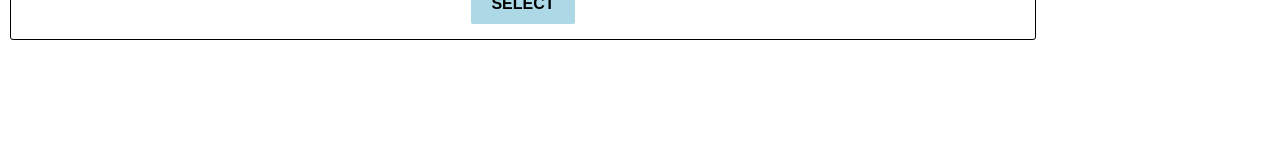
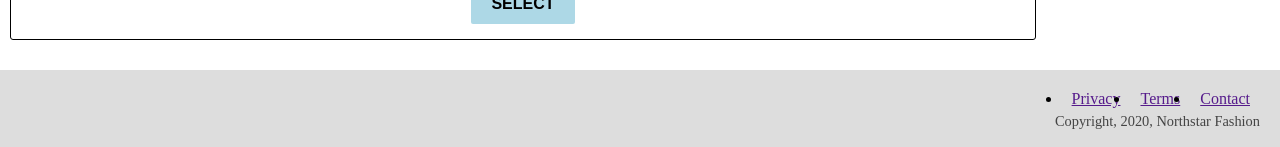
Before and after one commit to promie/fcc-product-landing, a Vue app: page / in a window 1280 px wide. Shown: the part 1077-1224 px from the top of the page. Before the commit the page ends 1127 px from the top, so only its background shows below. Built offline with nearby package versions, Linux system fonts and the light colour scheme.

Commit message:
Added a footer component

```diff
--- /dev/null
+++ b/src/components/Footer.vue
@@ -0,0 +1,41 @@
+<script>
+export default {
+  name: 'Footer'
+}
+</script>
+
+<template>
+  <footer>
+    <ul>
+      <li><a href="">Privacy</a></li>
+      <li><a href="">Terms</a></li>
+      <li><a href="">Contact</a></li>
+    </ul>
+    <span>Copyright, 2020, Northstar Fashion</span>
+  </footer>
+</template>
+
+<style scoped>
+footer {
+  margin-top: 30px;
+  background-color: #ddd;
+  padding: 20px;
+}
+
+footer > ul {
+  display: flex;
+  justify-content: flex-end;
+}
+
+footer > ul > li {
+  padding: 0 10px;
+}
+
+footer > span {
+  margin-top: 5px;
+  display: flex;
+  justify-content: flex-end;
+  font-size: 0.9em;
+  color: #444;
+}
+</style>
--- a/src/views/Landing.vue
+++ b/src/views/Landing.vue
@@ -4,6 +4,7 @@ import EmailSection from '@/components/EmailSection.vue'
 import Features from '@/components/Features.vue'
 import Video from '@/components/Video.vue'
 import Pricing from '@/components/Pricing.vue'
+import Footer from '@/components/Footer.vue'
 
 export default {
   name: 'Landing',
@@ -12,7 +13,8 @@ export default {
     Navbar,
     Features,
     Video,
-    Pricing
+    Pricing,
+    Footer
   }
 }
 </script>
@@ -27,6 +29,7 @@ export default {
     <Video />
     <Pricing />
     <Pricing />
+    <Footer />
   </div>
 </template>
 
```
